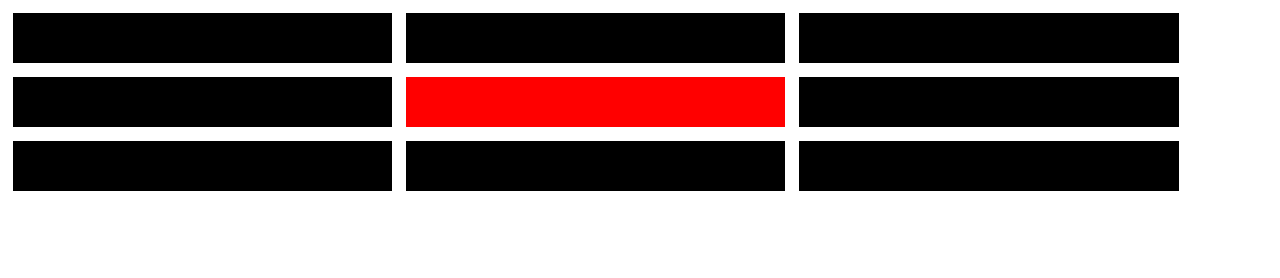
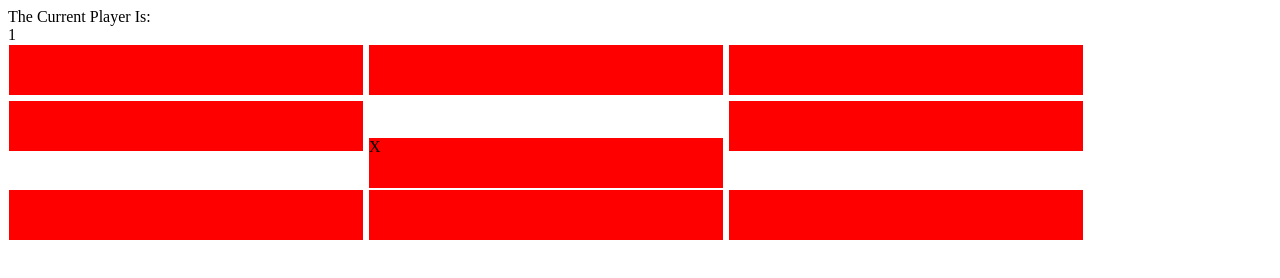
Before and after one commit to Aszental/ticTacToe, a plain HTML site: page index.html in a window 1280 px wide. Both pictures are taken after a click on the element 640 px from the left and 104 px from the top of the page. Drawn offline with Linux system fonts and the light colour scheme.

Commit message:
alternates x and y on click

```diff
--- a/index.html
+++ b/index.html
@@ -6,7 +6,7 @@
   <link rel="stylesheet" href="style.css">
 </head>
 <body>
-
+<div> The Current Player Is: </div><span id='current-player'> 1 </span>
 <div class='board'>
 
   <div class = 'row-1'>
--- a/style.css
+++ b/style.css
@@ -1,9 +1,9 @@
 .square {
   display: inline-block;
-  width: 30%;
+  width: 28%;
   height: 50px;
-  background-color: black;
-  margin: 5px;
+  background-color: red;
+  margin: 1px;
 }
 
 
--- a/ticTacToe.js
+++ b/ticTacToe.js
@@ -1,14 +1,27 @@
-var clickedSquare = document.querySelector('.square')
 var board = document.querySelector('.board')
+var currentPlayer = 0
 
-var id = 0
+var playerOne = function (event) {
+  event.target.style.backgroundColor = 'green'
+}
+
+var playerTwo = function (event) {
+  event.target.style.backgroundColor = 'blue'
+}
+
+board.addEventListener('click', turn);
 
 
+function turn(event) {
+  console.log('clicked')
 
-board.addEventListener('click', function (event)
-  {
+  if (currentPlayer === 0) {
+    event.target.innerHTML = 'X'
+    currentPlayer = 1
 
-    var clickedSquareId = event.target.id;
-    event.target.style.backgroundColor = "red";
   }
-)
+  else if (currentPlayer === 1) {
+    event.target.innerHTML = 'Y'
+    currentPlayer = 0
+  }
+}
```
